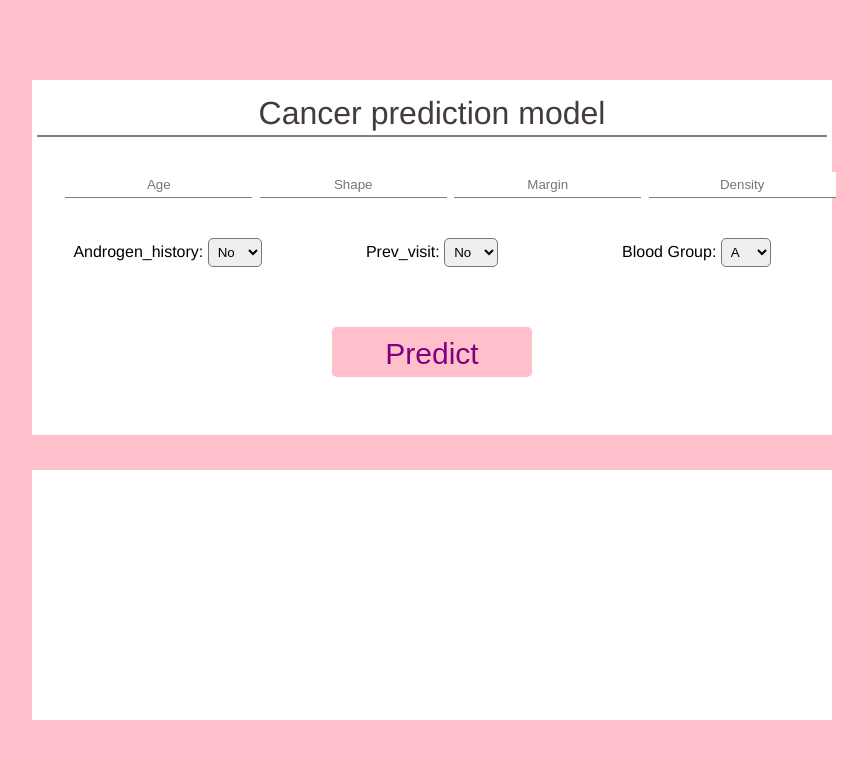
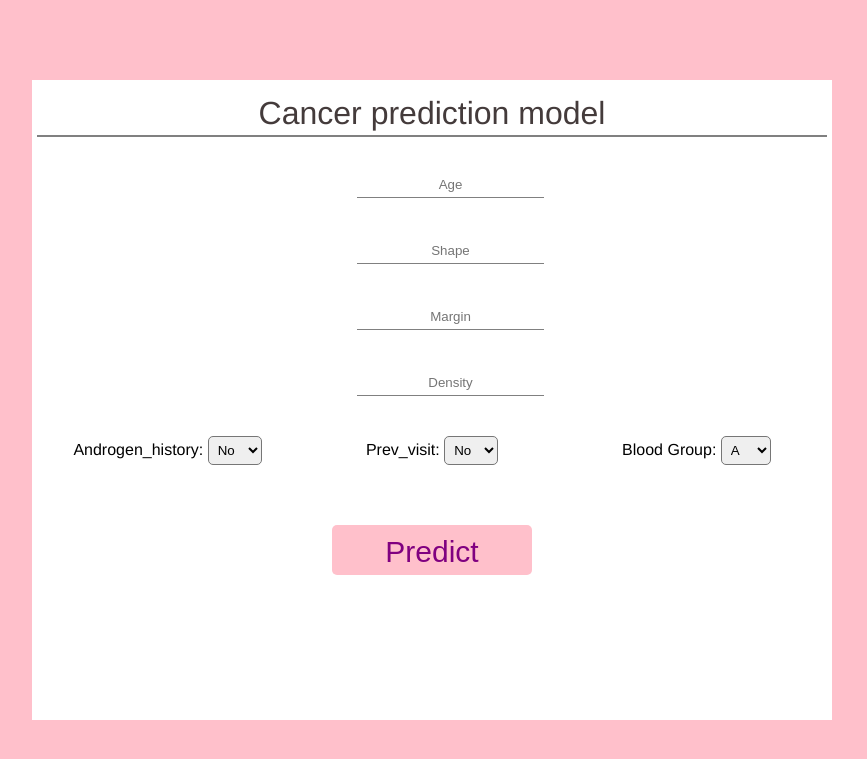
Before and after one commit to Trangle91/Cancer_Predictor_App, a Flask app: page / in a window 1280 px wide. Shown: the top 759 px of the page, without its empty margins (208-1075 px from the left). Run offline with Flask 2, Linux system fonts and the light colour scheme; parts of the project's set-up code (start-up, migrations or seed data) failed here and were passed over.

Commit message:
Update index.html

```diff
--- a/templates/index.html
+++ b/templates/index.html
@@ -104,8 +104,8 @@
             position: relative;
             margin-bottom: 30px;
             text-align: center;
-            background: pink;
-            color: red;
+            background: white;
+            color: purple;
             font-size: 30px;
             padding-bottom: 35px;
         }
@@ -118,13 +118,13 @@
         <form class="form-class" action="{{ url_for('predict')}}" align="center" method="post">
             <div class="input">
                 <input type="text" name="Age" placeholder="Age" required="required" /><br>
-            </div>
+            </div><br>
             <div class="input">
                 <input type="text" name="Shape" placeholder="Shape" required="required" /><br>
-            </div>
+            </div><br>
             <div class="input">
                 <input type="text" name="Margin" placeholder="Margin" required="required" /><br>
-            </div>
+            </div><br>
             <div class="input">
                 <input type="text" name="Density" placeholder="Density" required="required" /><br>
             </div><br>
```
